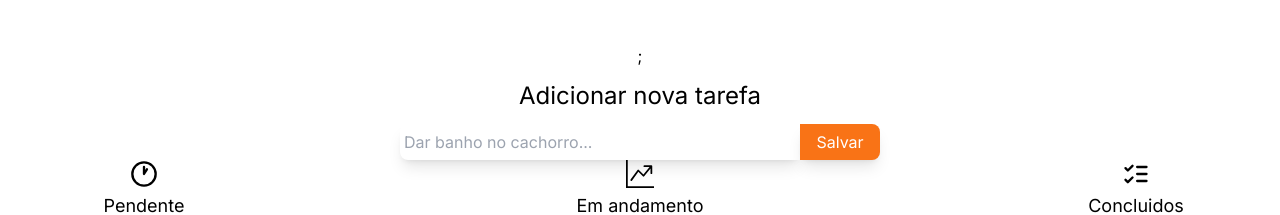
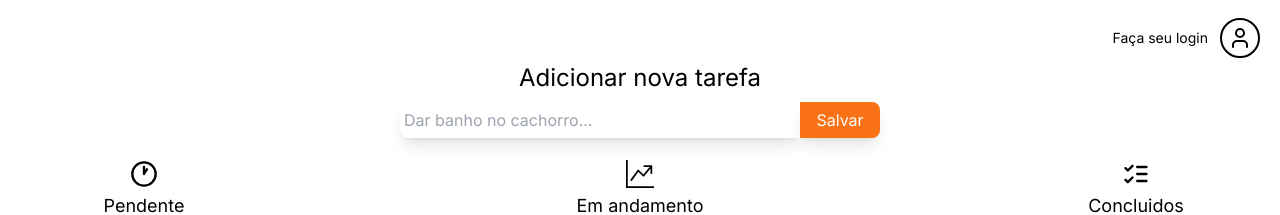
Before and after one commit to PedroCavallaro/My-Todo-List, a Next.js app in the folder web/: page / in a window 1280 px wide. Shown: the top 215 px of the page. Built offline with nearby package versions, Linux system fonts and the light colour scheme; no server answers.

Commit message:
started auth routes

```diff
--- a/web/src/app/components/AddTodo.tsx
+++ b/web/src/app/components/AddTodo.tsx
@@ -6,6 +6,7 @@ import {zodResolver} from "@hookform/resolvers/zod"
 import { api } from "../lib/api";
 import { TodosStructure } from "../page";
 import Login from "./Login";
+import { GoogleOAuthProvider } from "@react-oauth/google"
 
 
 const schema = z.object({
@@ -59,8 +60,13 @@ export default function AddTodo({handler}: HandleNewToDo) {
                 HandlerNewToDo(newTodo)
                 reset()
             })}
-            className="flex flex-col justify-center items-center gap-3 h-[10rem] relative select-none">
+            className="flex flex-col justify-center items-center gap-2 h-[10rem] relative select-none">
+                <div className="w-[100%] flex justify-end h-[2rem]">
+                <GoogleOAuthProvider clientId="388645190987-ehus75pnbprlu662kmhjidimqd4obget.apps.googleusercontent.com">
                     <Login/>
+                </GoogleOAuthProvider>
+                </div>
+                <div className="flex flex-col justify-center items-center gap-2">
                     <h2 className="text-2xl">Adicionar nova tarefa</h2>
                     <label htmlFor="addToDO"
                     className="">
@@ -74,6 +80,7 @@ export default function AddTodo({handler}: HandleNewToDo) {
                         className="bg-orange-500 rounded-r-lg p-1 h-9 shadow-lg text-white cursor-pointer w-20 hover:bg-orange-600 transition" />
 
                     </label>
+                </div>
             </form>
         </>
     )
--- a/web/src/app/components/Login.tsx
+++ b/web/src/app/components/Login.tsx
@@ -1,20 +1,69 @@
-import {GoogleLogin} from "@react-oauth/google"
-import { GoogleOAuthProvider } from "@react-oauth/google"
-import jwtDecode from "jwt-decode";
+"use client"
+import axios from "axios";
+import { useState } from "react";
+import  Image  from "next/image";
+import { useGoogleLogin } from "@react-oauth/google";
+import { User } from "lucide-react";
+import { api } from "../lib/api";
+
+interface CredentialResponse{
+    name: string,
+    picture: string,
+    email: string
+}
 
 export default function Login() {
+    const login = useGoogleLogin({
+        onSuccess: async token => {
+            await api.post("/auth", {
+                token
+            })
+
+            // try{
+            //     const data = await axios.get(
+            //         "https://www.googleapis.com/oauth2/v3/userinfo",{
+            //         headers:{
+            //             "Authorization": `Bearer ${token.access_token}`
+            //         }
+            //     })
+
+            //     console.log(data.data)
+            // }catch(err){
+            //     console.log(err)
+            // }
+        }
+    })
+
+    const [isAuth, setIsAuth] = useState<boolean>(false)
+
     return(
+        <>
+        {isAuth ?
+        (
+            <div className="flex items-center gap-3 text-right mr-5">
+                <div>
+                    <p className="hover:text-gray-900">Bem vindo de volta</p>
+                    <p className="text-red-400 cursor-pointer hover:text-red-600 transition-all">Logout</p>
+                </div>
+                <div className="flex w-14 h-14 items-center justify-center rounded-full bg-white border-2 border-black">
+                    <Image src={""} width={900} height={900} alt="user Picture"/>
+                </div>
+            </div>
+        ) : (
+            <div className="flex items-center gap-3 text-right mr-5 text-sm">
+                <p className="hover:text-gray-900 cursor-pointer ">Faça seu login</p>
+                <div className="flex w-10 h-10 items-center justify-center rounded-full bg-white border-2 border-black">
+                    <button
+                    // @ts-ignore
+                    onClick={login}
+                    >
+                        <User/>
+                    </button>
+                </div>
+            </div>
 
-       <GoogleOAuthProvider clientId="388645190987-ehus75pnbprlu662kmhjidimqd4obget.apps.googleusercontent.com">
-        <GoogleLogin
-        onSuccess={credentialResponse => {
-            console.log(jwtDecode(credentialResponse.credential));
-        }}
-        onError={() => {
-            console.log('Login Failed');
-        }}
-        />;
-       </GoogleOAuthProvider>
 
+        ) }
+        </>
     )
 };
--- a/web/src/app/components/TodoSection.tsx
+++ b/web/src/app/components/TodoSection.tsx
@@ -22,7 +22,7 @@ const colors = [
     },
     {
         title: "Concluidos",
-        color: "green-400"
+        color: "bg-green-400"
     },
 ]
 
--- a/web/src/app/page.tsx
+++ b/web/src/app/page.tsx
@@ -39,7 +39,7 @@ export default function Home() {
   return (
     <>
       <AddTodo handler={setNewTodo}/>
-      <main className='flex justify-center gap-4'>
+      <main className='flex justify-center gap-4 '>
 
         <TodoSection title='Pendente'
         handleUpdateTodo={updateToDo}
```
Also changed, not shown: 2 other files (tests, documents, lock files or other folders). Lines whose indentation alone changed are shown as unchanged.
